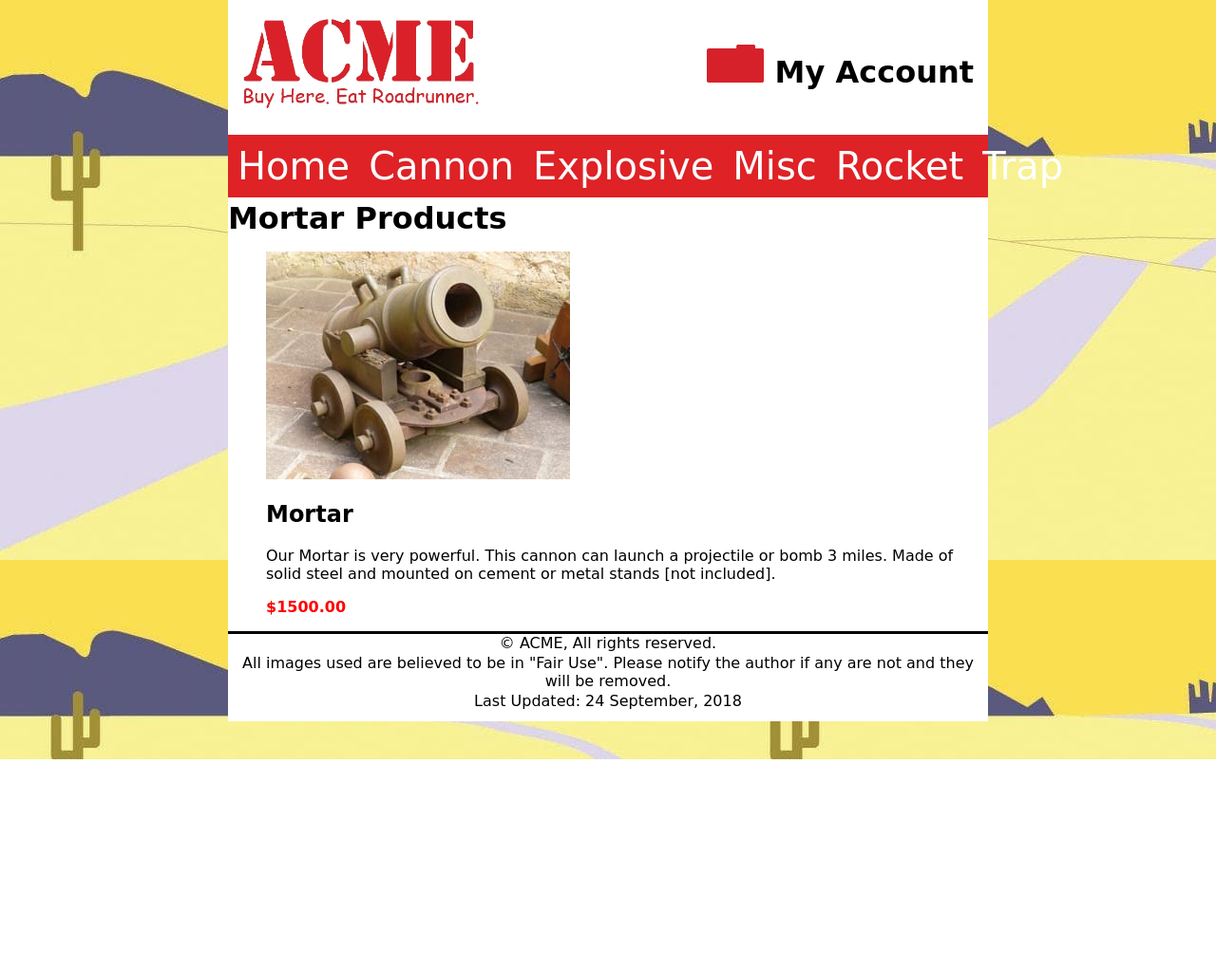
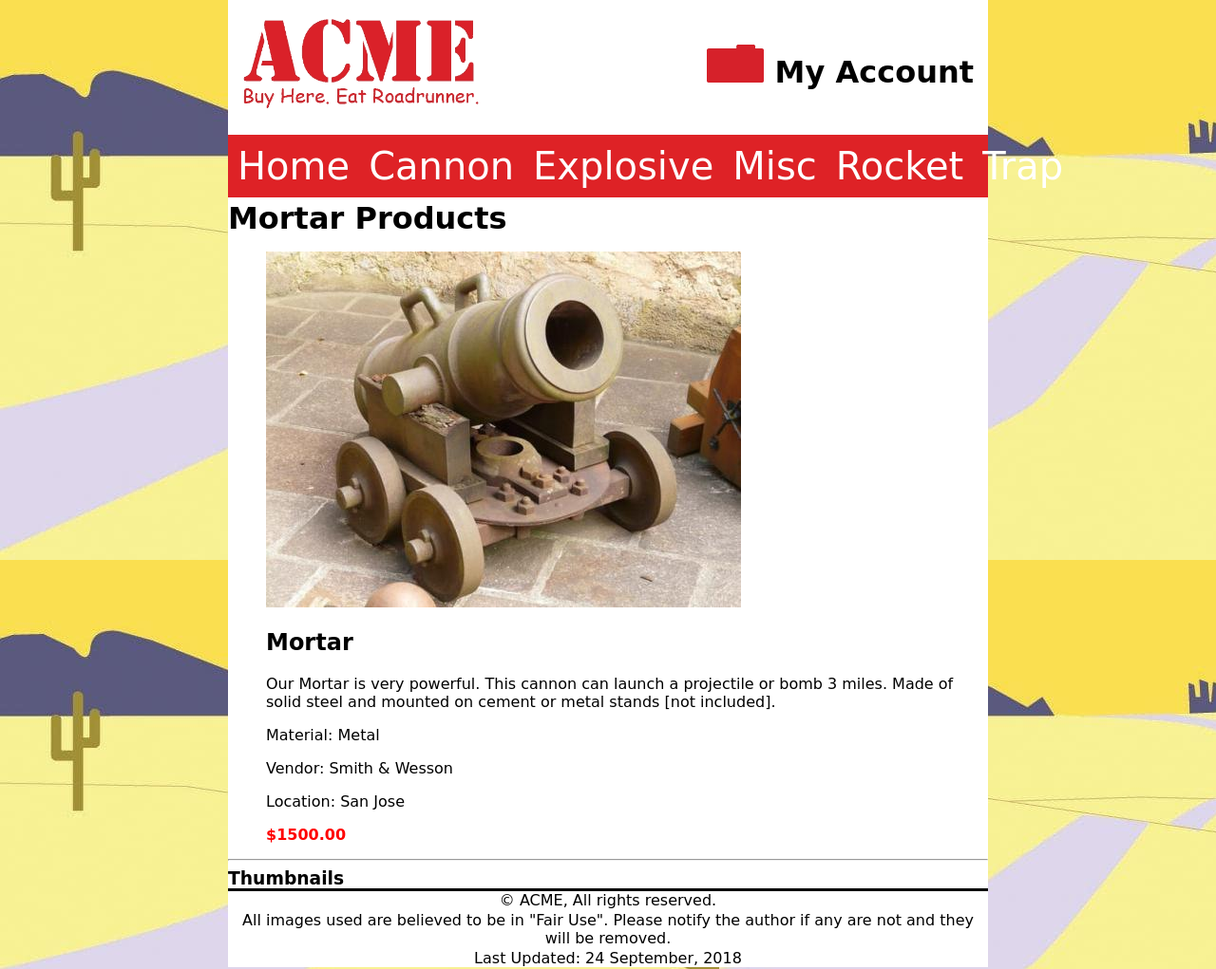
Before and after one commit to Cannon-Cole/Enhancement1, a PHP site: page /acme/products/?action=product-details&invId=2 in a window 1280 px wide. Shown: the whole page at 95% size. Before the commit the page ends 800 px from the top, so only its background shows below. Run offline with PHP 8.4, Linux system fonts and the light colour scheme; data comes from the database, SQL or seed files in the repository; tables that the repository leaves empty or names only in its code hold one stand-in row (values such as "Sample post"); some web fonts are replaced.

Commit message:
Finished

```diff
--- a/acme/css/style.css
+++ b/acme/css/style.css
@@ -211,6 +211,16 @@ input:required:valid {
     text-decoration: underline;
 }
 
+.thumbnails{
+    margin-left: 4%;
+    margin-right: 4%;
+}
+
+.thumbnail-pad{
+    margin-left:1em;
+    margin-right: 1em;
+}
+
 /******************** Large Screen **************************/
 @media only screen and (min-width: 40em) {
     #prod-display{
@@ -283,9 +293,7 @@ input:required:valid {
 
 
 }
-/******************* END TEMPLATE ******************************/
 
-/***************************************************************/
 main ul:nth-of-type(1) {
     list-style: none;
 }
--- a/acme/library/functions.php
+++ b/acme/library/functions.php
@@ -43,12 +43,26 @@ function buildProductsDisplay($products) {
 function buildProductDetail($product) {
     $pd = '<ul id="prod-detail-display">';
     $pd .= '<li>';
-    $pd .= "<img src='$product[invThumbnail]' alt='Image of $product[invName] on Acme.com'>";
+    $pd .= "<img src='$product[invImage]' alt='Image of $product[invName] on Acme.com'>";
     $pd .= "<h2>$product[invName]</h2>";
     $pd .= "<p>$product[invDescription]</p>";
+    $pd .= "<p>Material: $product[invStyle]</p>";
+    $pd .= "<p>Vendor: $product[invVendor]</p>";
+    $pd .= "<p>Location: $product[invLocation]</p>";
     $pd .= "<span class=red-price>$$product[invPrice]</span>";
     $pd .= '</li>';
     $pd .= '</ul>';
+    return $pd;
+}
+
+function buildThumbnailList($imageList) {
+    $pd = "<hr>";
+    $pd .= "<h3>Thumbnails</h3>";
+    $pd .= "<div class='thumbnails'>";
+    foreach ($imageList as $image) {
+        $pd .= "<img class='thumbnail-pad' src='$image[imgPath]'>";
+    }
+    $pd .= "</div>";
     return $pd;
 }
 
--- a/acme/model/uploads-model.php
+++ b/acme/model/uploads-model.php
@@ -61,3 +61,15 @@ function checkExistingImage($imgName) {
     $stmt->closeCursor();
     return $imageMatch;
 }
+
+// Check for an existing image
+function getThumbnails($invId) {
+    $db = acmeConnect();
+    $sql = "SELECT imgPath FROM images WHERE invId = :invId AND imgPath LIKE '%-tn%'";
+    $stmt = $db->prepare($sql);
+    $stmt->bindValue(':invId', $invId, PDO::PARAM_STR);
+    $stmt->execute();
+    $imageMatch = $stmt->fetchAll();
+    $stmt->closeCursor();
+    return $imageMatch;
+}
--- a/acme/products/index.php
+++ b/acme/products/index.php
@@ -11,6 +11,8 @@ require_once '../model/acme-model.php';
 require_once '../model/products-model.php';
 // Get the functions library
 require_once '../library/functions.php';
+// Get the uploads model
+require_once '../model/uploads-model.php';
 
 $navList = buildNav(getCategories());
 
@@ -217,6 +219,9 @@ switch ($action) {
 
         $productDetailResult = getProductDetails($invId);
 
+        $thumbnails = getThumbnails($invId);
+        $thumbnailList = buildThumbnailList($thumbnails);
+
         // Check and report the result
         if (count($productDetailResult) > 0) {
             $prodDetailDisplay = buildProductDetail($productDetailResult);
--- a/acme/view/product-detail.php
+++ b/acme/view/product-detail.php
@@ -23,8 +23,12 @@
                     echo $prodDetailDisplay;
                 }
                 ?>
+                <?php
+                if (isset($thumbnailList)) {
+                    echo $thumbnailList;
+                }
+                ?>
             </main>
-
             <footer>
                 <?php include $_SERVER['DOCUMENT_ROOT'] . '/acme/common/footer.php'; ?>
                 <p>Last Updated&#58; 24 September&#44; 2018</p>
```
Also changed, not shown: acme/images/products/2017-07-31 13.05.48 bookmark-tn.jpg (added), acme/images/products/2017-07-31 13.05.48 bookmark.jpg (added), acme/images/products/IMG_0659-tn.JPG (added), acme/images/products/IMG_0659.JPG (added), acme/images/products/IMG_5007-tn.JPG (added), acme/images/products/IMG_5007.JPG (added), acme/images/products/Inked2017-06-10 09.22.24_LI-tn.jpg (added), acme/images/products/Inked2017-06-10 09.22.24_LI.jpg (added).
